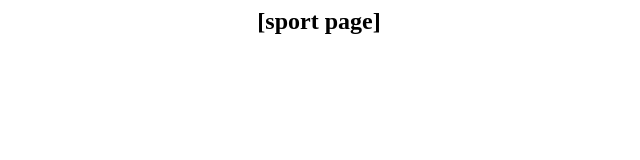
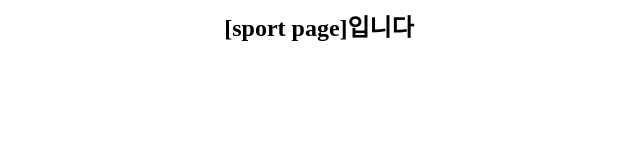
Before and after one commit to KYH1234567/sport, a plain HTML site: page index.html in a window 1280 px wide. Shown: the whole page, without its empty margins (321-961 px from the left). Drawn offline with Linux system fonts and the light colour scheme.

Commit message:
Update index.html

```diff
--- a/index.html
+++ b/index.html
@@ -1,3 +1,3 @@
 <center>
-  <h2>[sport page]</h2>
+  <h2>[sport page]입니다</h2>
 </center>
```
